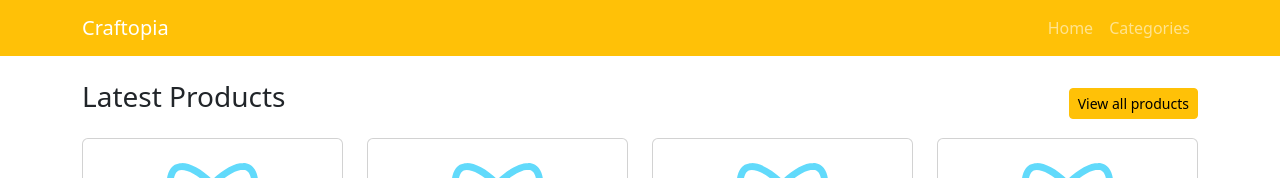
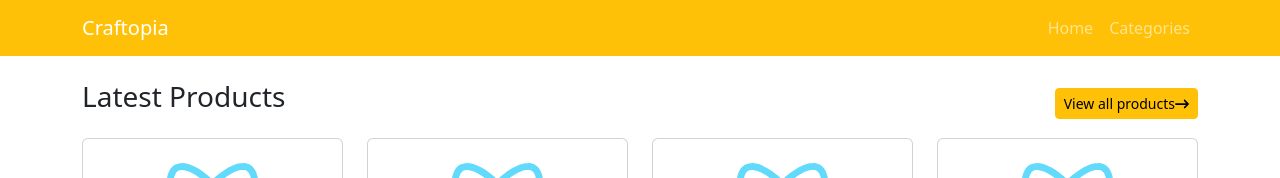
Before and after one commit to shaun-saisi/Craftopia, a React (Create React App) app in the folder multivendor_ecommerce/frontend/: page / in a window 1280 px wide. Shown: the top 178 px of the page. Built offline with nearby package versions, Linux system fonts and the light colour scheme.

Commit message:
added bootstrap and fontawsome

```diff
--- a/multivendor_ecommerce/frontend/src/App.js
+++ b/multivendor_ecommerce/frontend/src/App.js
@@ -26,7 +26,8 @@ function App() {
 
       <main className="mt-4">
         <div className="container">
-          <h3 className="mb-4">Latest Products <a href="#" className='float-end btn btn-sm btn-warning mt-2'>View all products</a></h3>
+          <h3 className="mb-4">Latest Products <a href="#" className='float-end btn btn-sm btn-warning mt-2'>View all products
+            <i class="fa-solid fa-arrow-right-long"></i></a></h3>
           <div className="row">
             <div className="col-12 col-md-3 mb-4">
               <div className="card">
```
